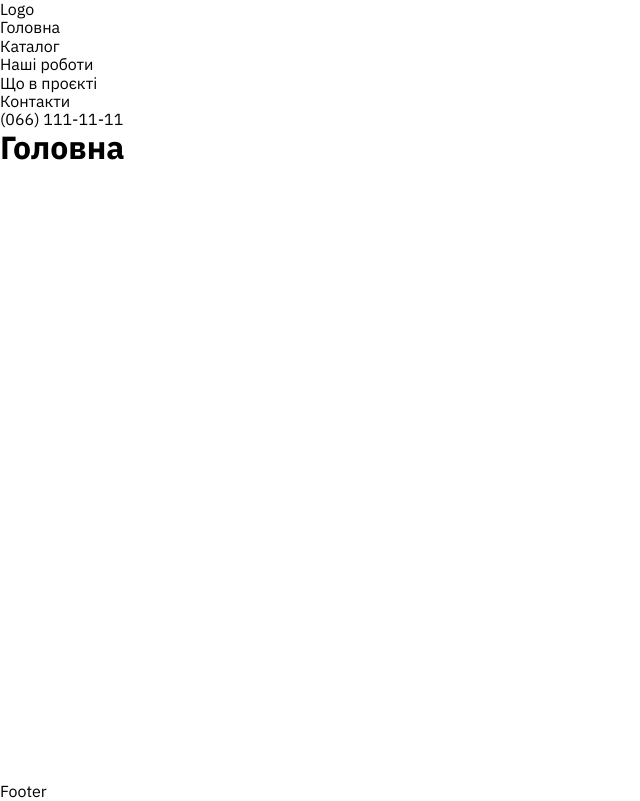
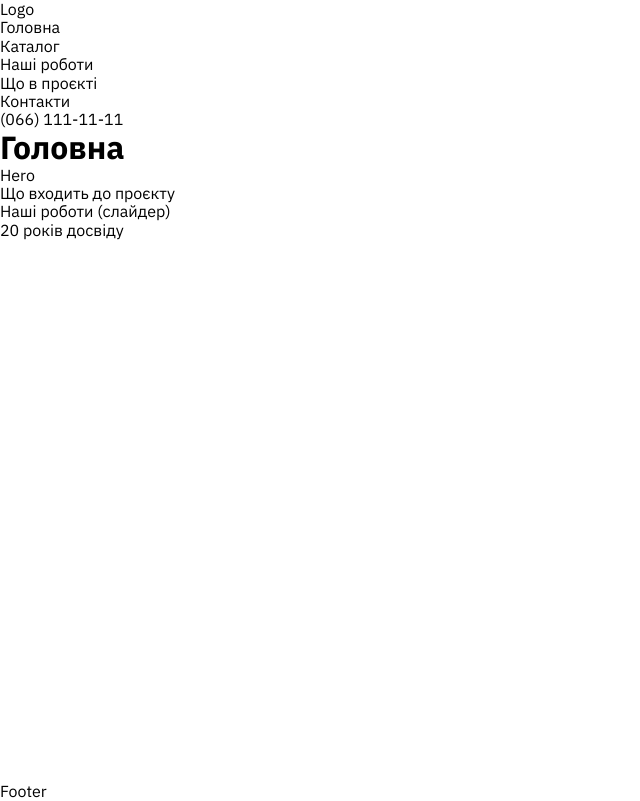
Before and after one commit to Illia-L/boiler-room-design, a Next.js app: page / in a window 1280 px wide. Shown: the whole page, without its empty margins (0-640 px from the left). Built offline with nearby package versions, Linux system fonts and the light colour scheme.

Commit message:
add sections to main

```diff
--- a/src/app/page.tsx
+++ b/src/app/page.tsx
@@ -1,5 +1,17 @@
 import css from './page.module.css';
 
 export default function Home() {
-  return <h1>Головна</h1>;
+  return (
+    <div>
+      <h1>Головна</h1>
+
+      <section>Hero</section>
+
+      <section>Що входить до проєкту</section>
+
+      <section>Наші роботи (слайдер)</section>
+
+      <section>20 років досвіду</section>
+    </div>
+  );
 }
```
